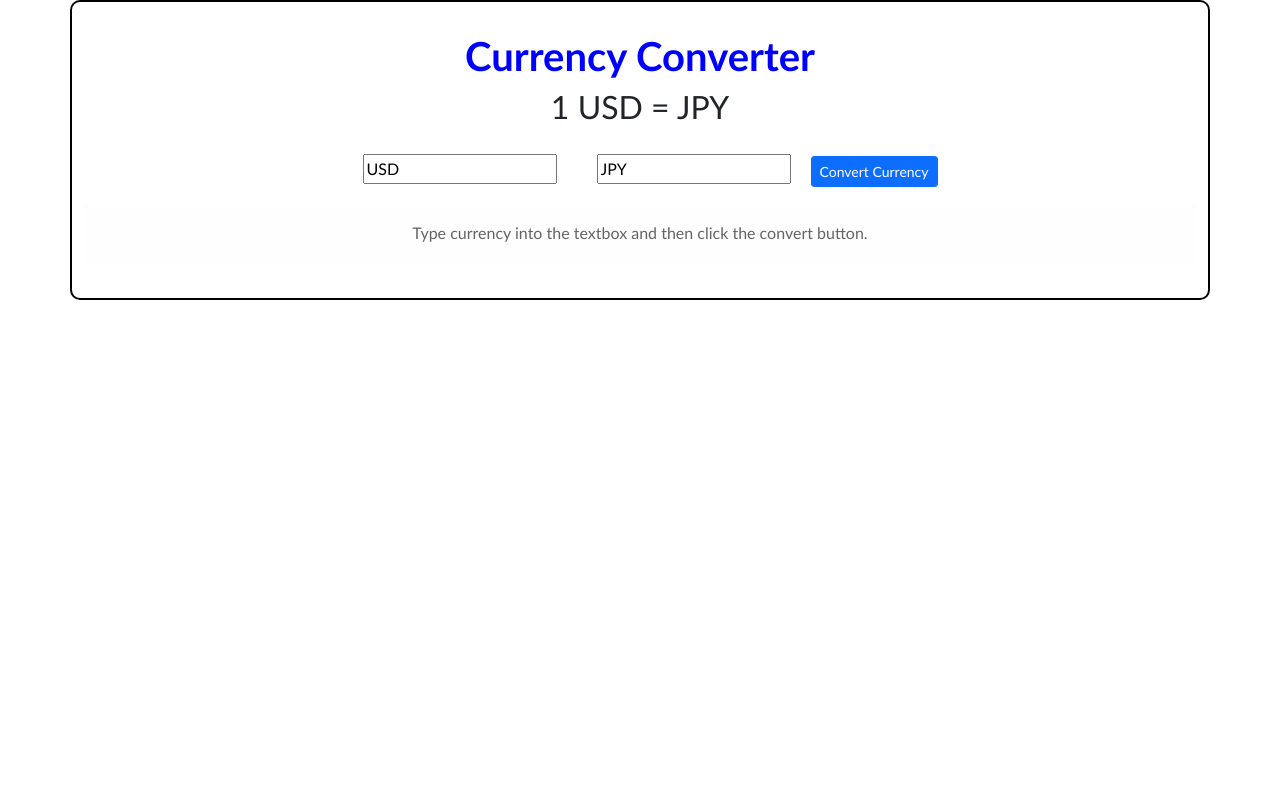
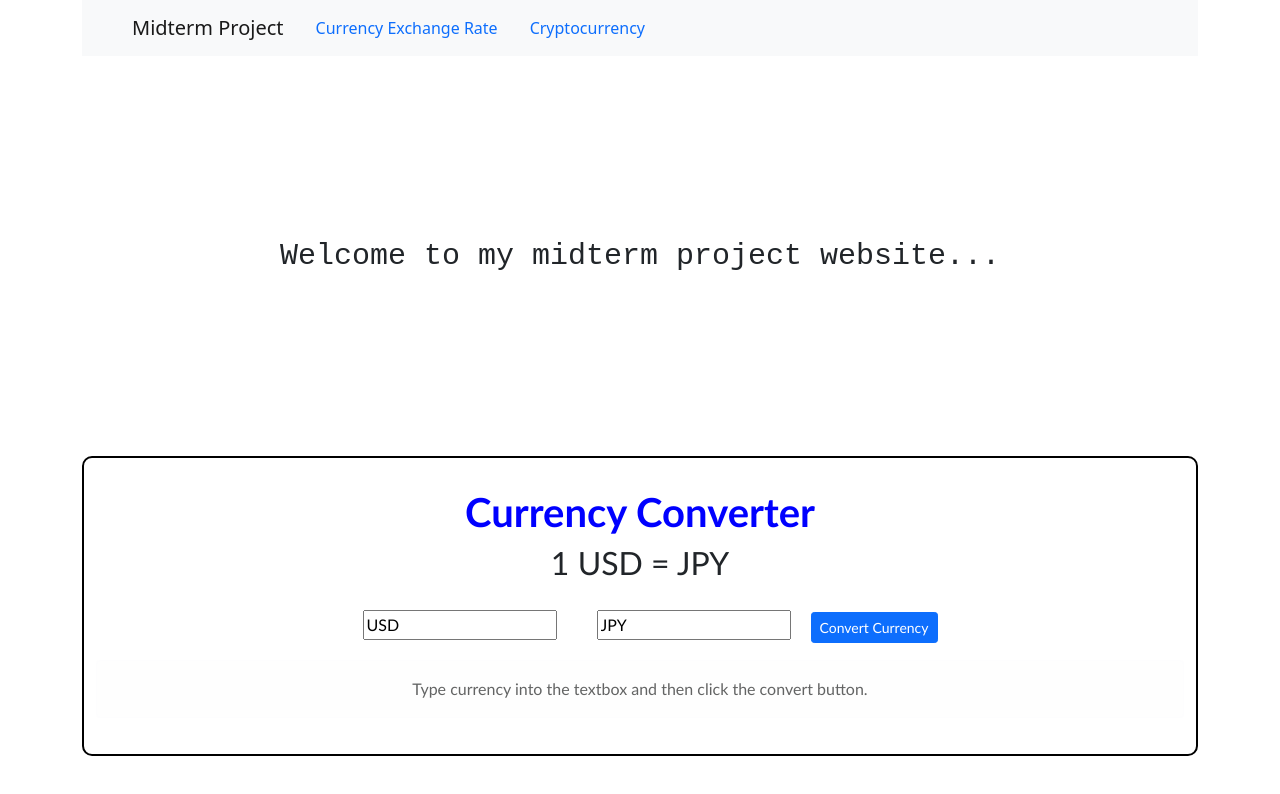
Before and after one commit to jy3524/Dynamic-Web-Midterm-Fall-2021, a React (Create React App) app: page / in a window 1280 px wide. Shown: the top 794 px of the page. Built offline with nearby package versions, Linux system fonts and the light colour scheme; no server answers.

Commit message:
Working on midterm project

```diff
--- a/src/App.css
+++ b/src/App.css
@@ -2,6 +2,19 @@
   margin: 0 auto;
   max-width: 1080px;
   padding: 0 25px;
+}
+
+.Navigation {
+  padding: 50px;
+}
+
+.intro {
+  align-items: center;
+  display: flex;
+  height: 50vh;
+  font-family: 'Courier New', Courier, monospace;
+  font-size: 30px;
+  justify-content: center;
 }
 
 .CurrencyContainer {
@@ -16,8 +29,8 @@
 }
 
 .CurrencyHeader {
+  color: blue;
   font-weight: bold;
-  color: blue;
 }
 
 .CurrencyInput {
--- a/src/containers/Home.js
+++ b/src/containers/Home.js
@@ -1,6 +1,6 @@
 import React, { useEffect, useState } from "react";
 import axios from 'axios';
-import { Alert, Button, Container } from 'react-bootstrap';
+import { Alert, Button, Container, Nav, Navbar } from 'react-bootstrap';
 
 const API_KEY = '323ba17b97933a13e018';
 
@@ -38,7 +38,16 @@ function Home () {
   }
 
   return (
-    <Container fluid="md" className="CurrencyContainer">
+    <Container>
+      <Navbar bg="light" expand="lg" className="Navigation">
+        <Navbar.Brand href="home">Midterm Project</Navbar.Brand>
+        <Nav.Link href="#CurrencyContainer">Currency Exchange Rate</Nav.Link>
+        <Nav.Link>Cryptocurrency</Nav.Link>
+      </Navbar>
+        <Container className="intro">
+          Welcome to my midterm project website...
+        </Container>
+        <Container fluid="md" className="CurrencyContainer" id="CurrencyContainer">
           <h1 className="CurrencyHeader">Currency Converter</h1>
           <h2>1 {from} = {rate[`${from}_${to}`]} {to}</h2>
           <input className="CurrencyInput" type="text" value={from} onChange={(e) => setFrom(e.target.value)} />
@@ -46,6 +55,7 @@ function Home () {
           <Button size="sm" onClick={()=> {getRate(from, to);}}>Convert Currency</Button>
           <Alert variant="light">Type currency into the textbox and then click the convert button.</Alert>
         </Container>
+    </Container>
   )
 }
 
```
Lines whose indentation alone changed are shown as unchanged.
